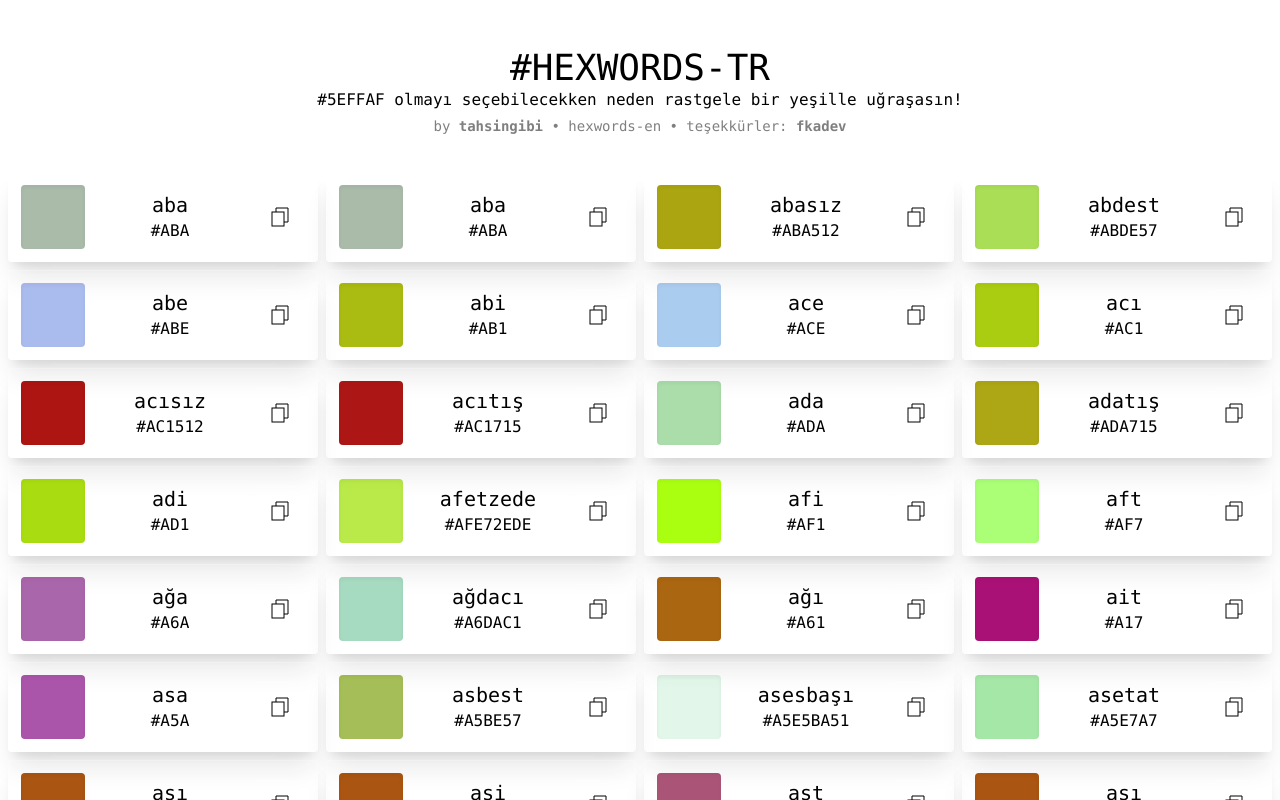
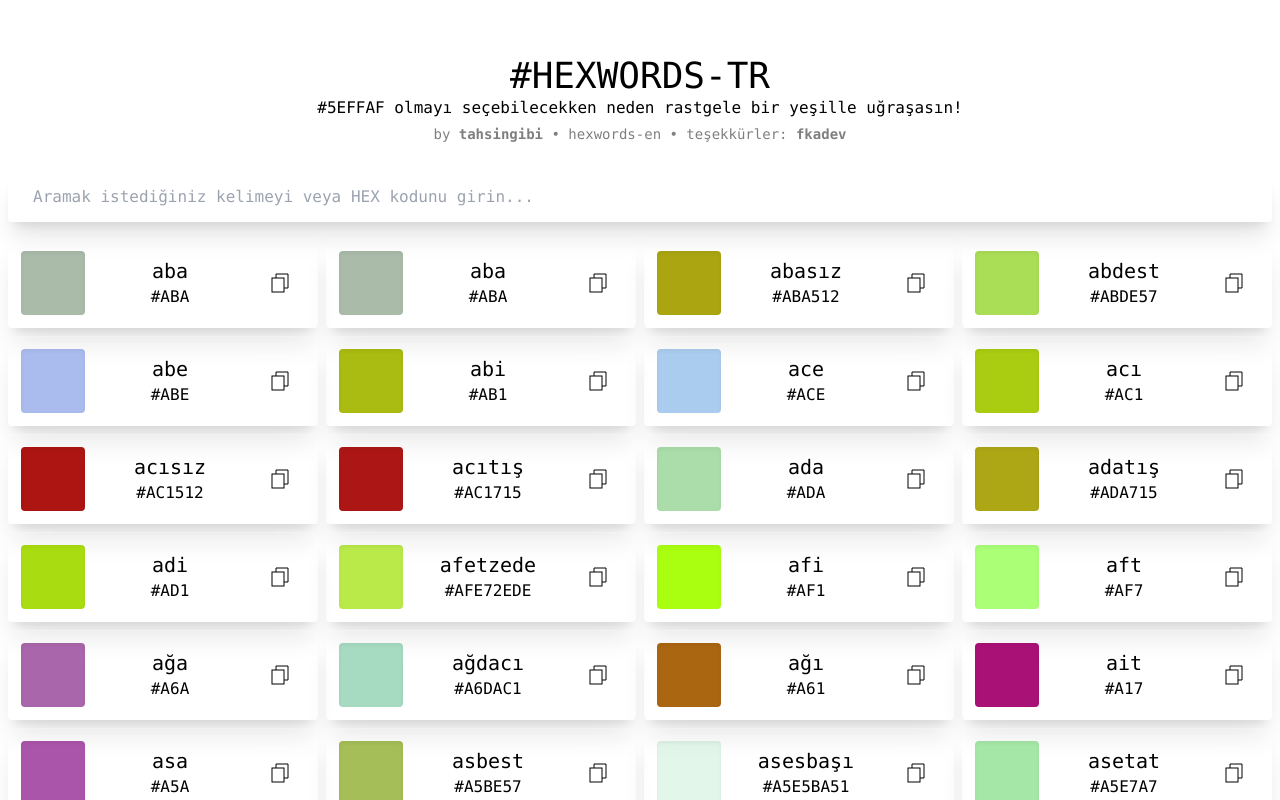
Before and after one commit to tahsingibi/hexword-tr, a React (Create React App) app: page / in a window 1280 px wide. Shown: the top 800 px of the page. Built offline with nearby package versions, Linux system fonts and the light colour scheme.

Commit message:
filtreleme + css düzenlemeleri
filtreleme + css düzenlemeleri

```diff
--- a/src/AllHex.js
+++ b/src/AllHex.js
@@ -1,8 +1,9 @@
-import React from 'react'
+import { useState } from 'react'
+
 const copyIcon = <svg  xmlns="http://www.w3.org/2000/svg" width="24" height="24" viewBox="0 0 24 24" fill="none" stroke="currentColor" ><rect x="4" y="7" width="12" height="14"></rect><path d="M16 17h4V3H8v4"></path></svg>;
 
-function allhex({setBgChange}) {
-  const allHex = [
+function Allhex({setBgChange}) {
+  const hexAll = [
     {
         "word": "aba",
         "hex": "#ABA"
@@ -1304,10 +1305,24 @@ function allhex({setBgChange}) {
         "hex": "#21B1D1"
     }
 ]
+    const [filterHex, setFilterHex] = useState('')
+    const filtered = hexAll.filter((item)=>{
+        return Object.keys(item).some((key)=>
+        item[key].toString().toLowerCase().includes(filterHex.toLocaleLowerCase()))
+    })
     return (
+    <>
+
+
+     <div className="filterBox">
+        <input placeholder='Aramak istediğiniz kelimeyi veya HEX kodunu girin...' value={filterHex}
+        onChange={(e)=>setFilterHex(e.target.value)} autoFocus/>
+    </div>
+
+
     <div className="colorContainer">
         {
-        allHex.map(
+        filtered.map(
             (item, i)=>
             <div key={i} className="colorCard" onClick={()=>{setBgChange(`${item.hex}`)}} aria-hidden="true">
                 <div className="colorBox" style={{backgroundColor:`${item.hex}`}}></div>
@@ -1315,16 +1330,13 @@ function allhex({setBgChange}) {
                 <p className="word" >{item.word}</p>
                 <p className="hex" >{item.hex}</p>
                 </div>
-
                 <button className="copyButton" onClick={() => {
                     navigator.clipboard.writeText(item.hex)
                     alert(`${item.hex} renk kodu kopyalandı!`)
                     }}>{copyIcon}</button>
             </div>
-            )
-        }
+            )}
         </div>
-  )
-}
-
-export default allhex
+        </>
+  )}
+export default Allhex
--- a/src/index.css
+++ b/src/index.css
@@ -4,7 +4,8 @@
 
 *{@apply box-border;}
 body{@apply font-mono}
-.App{@apply -mt-2}
+.App{
+    @apply min-h-screen}
 .container{@apply  w-full sm:max-w-7xl w-full mx-auto py-8;}
 .colorContainer{@apply grid gap-2 md:grid-cols-2 lg:grid-cols-4 grid-cols-1 p-2 }
 
@@ -14,3 +15,7 @@ body{@apply font-mono}
 svg{@apply stroke-current text-black opacity-100}
 .text{@apply text-black text-center}
 .word{@apply text-xl}
+
+
+.filterBox{@apply m-2 }
+.filterBox input{@apply bg-white bg-opacity-10 border border-white border-opacity-20 shadow-xl w-full rounded px-6 py-3 focus:outline-none focus:border-opacity-40 focus:bg-opacity-40}
```
